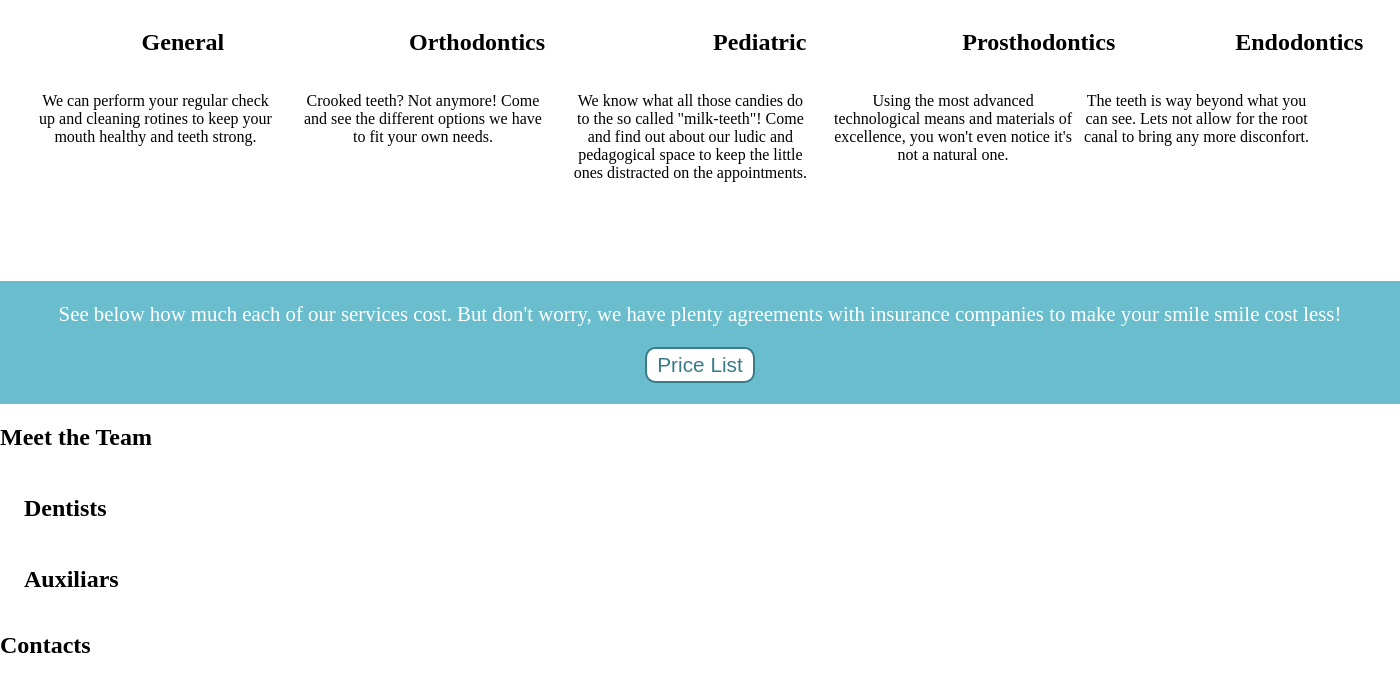
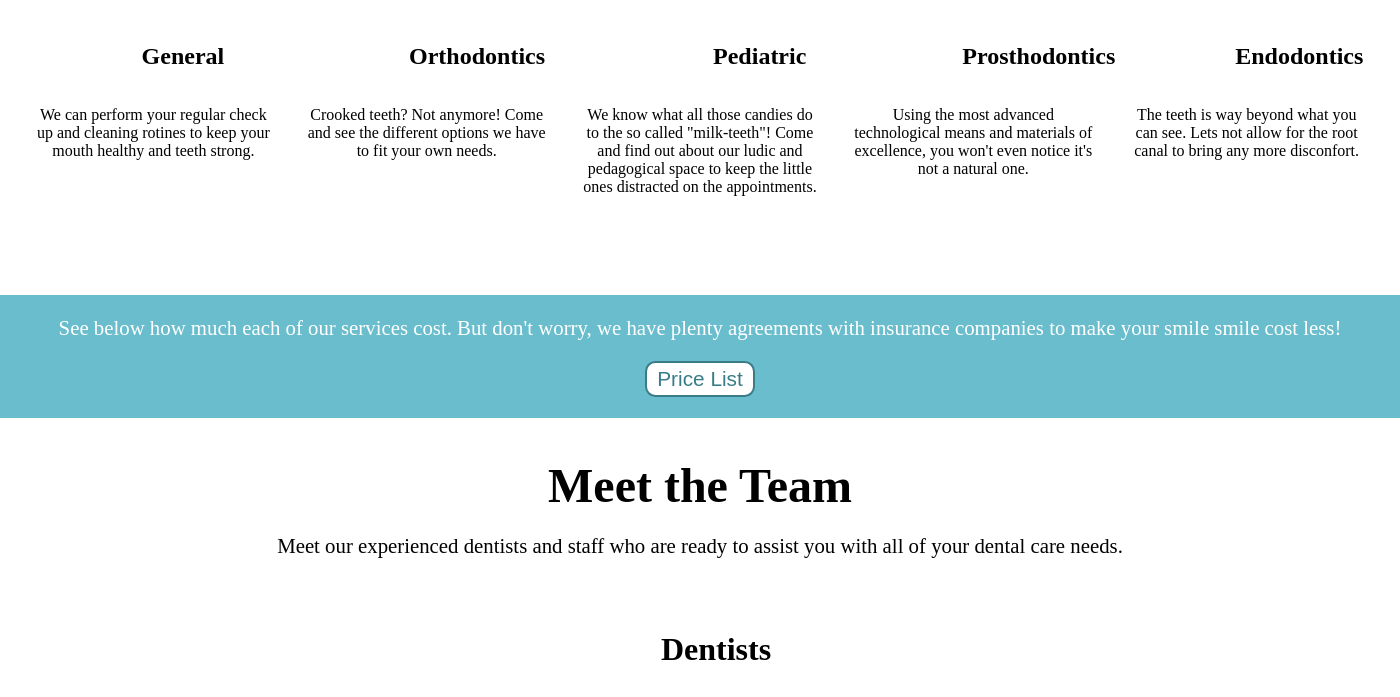
Before and after one commit to marixi/ESIN-Dentist-Office, a PHP site: page /Homepage.html in a window 1400 px wide. Shown: the part 906-1603 px from the top of the page. Before the commit the page ends 1559 px from the top, so only its background shows below. Run offline with PHP 8.4, Linux system fonts and the light colour scheme.

Commit message:
More of HTML
Put the information for the team but haven't organised it with CSS
Also created the db file

```diff
--- a/Homepage.html
+++ b/Homepage.html
@@ -11,6 +11,7 @@
     <title> Dentist Office </title>
 </head>
 <body>
+    <!-- Header -->
     <header>
         <img src="https://d1csarkz8obe9u.cloudfront.net/posterpreviews/clinic-dentist-logo-design-template-b50334fbd73aa7dda35d2013c9eee01c_screen.jpg?ts=1561476516"
             alt="Dentist Clinic Logo">
@@ -29,10 +30,12 @@
             alt="A crew happy to give you the perfect smile.">
     </header>
 
+    <!-- First appointment section -->
     <section id="first">
-    <h2> First Appointment? <a href=#contacts title="Contacts"> Contact Us! </a> </h2>
+        <h2> First Appointment? <a href=#contacts title="Contacts"> Contact Us! </a> </h2>
     </section>
 
+    <!-- Services section -->
     <section id="services">
         <h1> Services </h1>
         <p> Our clinic offers the best dental treatments with the most recent, inovative and reliable approaches. </p>
@@ -43,20 +46,20 @@
             <img src="https://www.flaticon.com/svg/static/icons/svg/1446/1446784.svg" alt="Prosthodontics">
             <img src="https://www.flaticon.com/svg/static/icons/svg/1446/1446798.svg" alt="Endodontics">
         </section>
-        <section id="titles">
+        <div id="titles">
             <h2> General </h2>
             <h2> Orthodontics </h2>
             <h2> Pediatric </h2>
             <h2> Prosthodontics </h2>
             <h2> Endodontics </h2>
-        </section>
-        <section id="description">
+        </div>
+        <div id="description">
             <p> We can perform your regular check up and cleaning rotines to keep your mouth healthy and teeth strong. </p>
             <p> Crooked teeth? Not anymore! Come and see the different options we have to fit your own needs. </p>
             <p> We know what all those candies do to the so called "milk-teeth"! Come and find out about our ludic and pedagogical space to keep the little ones distracted on the appointments. </p>
             <p> Using the most advanced technological means and materials of excellence, you won't even notice it's not a natural one. </p>
             <p> The teeth is way beyond what you can see. Lets not allow for the root canal to bring any more disconfort. </p>
-        </section>
+        </div>
         <div class="prices">
             <p> See below how much each of our services cost. But don't worry, we have plenty agreements with insurance companies to make your smile smile cost less! </p>
             <form action="ServicePrice.php" method="post">
@@ -65,28 +68,26 @@
         </div>
     </section>
 
-    <!-- team division -->
+    <!-- Meet the team section -->
     <section id="team">
-    <div>
-        <h1>Meet the Team</h1>
-        <div>
-            <h2>Dentists</h2>
-        </div>
-        <div>
-            <h2>Auxiliars</h2>
-        </div>
-
-    </div>
+        <h1> Meet the Team </h1>
+        <p> Meet our experienced dentists and staff who are ready to assist you with all of your dental care needs. </p>
+        <h2> Dentists </h2>
+        <img src="https://sialorreia.files.wordpress.com/2017/12/shutterstock_6314948931.jpg" alt="One of our dentists" id="dentist1">
+        <h3> Dr. Miguel Paredes </h3>
+        <p> Concluded the Integrated Master in Dental Medicine in the University of Porto and is the co-founder of the clinic. He will impress you with a high level of skill and technical abilities. He employs the latest equipment and techniques to provide a predictable, pain-free and expedient experience. Dr. Miguel has a warm and caring bedside manner and is sensitive to his patients' needs. </p>
+        <p></p><img src="https://www.smilerestoration.com/images/female-dentist-sacramento.jpg" alt="Another of our dentists" id="dentist2">
+        <h3> Dr. Raquel Pires </h3>
+        <p> Concluded the Integrated Master in Dental Medicine in the University of Porto and is the co-founder of the clinic. She loves her profession and is dedicated to offering the best services possible. She is certified with Invisilign from Align technology Inc. and she has completed the 3 year orthodontics and orthopedic dentofacial program from the International Dental Institute. She has also taken soft tissue grafting courses with Alloderm. </p>
+        <h2> Auxiliars </h2>
+        <img src="https://dimensionsofdentalhygiene.com/wp-content/uploads/2019/05/0519-w2-s2-5-dentists-looking-down-750x430.jpg" alt="Our assistants">
+        <p> Joana Fonseca, Ricardo Brioso, Sara Fernandes, Lara Guerreiro and Erica Freitas </p>
     </section>
 
-    <!-- Contacts division -->
+    <!-- Contacts sectiom -->
     <section id="contacts">
-    <div>
         <h1> Contacts</h1>
-    </div>
     </section>
 
 </body>
-
-
 </html>
--- a/layout.css
+++ b/layout.css
@@ -1,4 +1,5 @@
-/* Layout */
+/* Dentist Office - Layout */
+/* Authors: Duarte Rodrigues, Mariana Xavier */
 
 /* Main Layout */
 
@@ -49,8 +50,6 @@ body > header h2 {
     grid-row: 2;
 }
 
-/* Navigation Layout */
-
 body > header ul {
     display: flex;
     flex-direction: row;
@@ -61,46 +60,22 @@ body > header li {
     flex: 1;
 }
 
-/* First */
-
-#first {
-    text-align: center;
-}
-
-/* Language Layout */
-
-body > header > div.language {
-    display: flex;
-    flex-direction: column;
-    justify-content: center;
-}
-
-/* First */
+/* Layout of section with id="service" */
 
 #services {
     display: grid;
-    grid-template-rows: [start] auto [desc] auto [images] auto [titles] auto [description] auto [end];
+    grid-template-rows: [start] auto [desc] auto [images] auto [titles] auto [description] auto [prices] auto [end];
 }
 
 #services h1 {
     grid-row: start/desc;
-    margin-bottom: 0.3em;
 }
 
-#services p:first-child {
+#services > p {
     grid-row: desc/images;
 }
 
-#services h1 {
-    text-align: center;
-}
-
-#services p {
-    text-align: center;
-}
-
 #icons {
-    margin-top: 4em;
     grid-row: images/titles;
     display: flex;
     flex-direction: row;
@@ -111,32 +86,17 @@ body > header > div.language {
     grid-row: titles/description;
     display: flex;
     flex-direction: row;
-    padding: 0;
-}
-
-#titles h2:first-child {
-    padding-left: 5.9em;
-}
-
-#titles h2:nth-child(2) {
-    padding-left: 7.7em;
-}
-
-#titles h2:nth-child(3) {
-    padding-left: 7em;
-}
-
-#titles h2:nth-child(4) {
-    padding-left: 6.5em;
-}
-
-#titles h2:last-child {
-    padding-left: 5em;
 }
 
 #description {
-    grid-row: description/end;
+    grid-row: description/prices;
     display: flex;
     flex-direction: row;
     justify-content: space-evenly;
 }
+
+.prices {
+    grid-row: prices/end;
+}
+
+/* Section with id="team" */
--- a/style.css
+++ b/style.css
@@ -105,23 +126,23 @@ body > header h2 {
     text-align: center;
 }
 
-#description p:first-child {
+#description:first-child {
     padding-left: 2em;
 }
 
-#description p:nth-child(2) {
+#description:nth-child(2) {
     margin-left: 1.5em;
 }
 
-#description p:nth-child(3) {
+#description:nth-child(3) {
     margin-left: 1.5em;
 }
 
-#description p:nth-child(4) {
+#description:nth-child(4) {
     margin-left: 1.2em;
 }
 
-#description p:last-child {
+#description:last-child {
     margin-right: 5em;
 }
 
@@ -148,3 +169,41 @@ body > header h2 {
 .prices input:hover {
     font-weight: bold;
 }
+
+/* Section with id="team" */
+
+#team h1 {
+    font-size: 3em;
+    margin-bottom: 0.3em;
+    text-align: center;
+}
+
+#team > p {
+    font-size: 1.3em;
+    text-align: center;
+    margin-bottom: 2em;
+}
+
+#team h2 {
+    font-size: 2em;
+    margin-bottom: 1em;
+    text-align: center;
+}
+
+#dentist1 {
+    position: left;
+}
+
+#dentist2 {
+    position: left;
+    width: 500px;
+    height: 334px;
+}
+
+/* Section with id="contacts" */
+
+#contacts h1 {
+    font-size: 3em;
+    margin-bottom: 0.3em;
+    text-align: center;
+}
```
Also changed, not shown: other parts of style.css (+61 -40 lines), dentist_office.sql (+113 -114 lines), dentist_office.db (added), 1 other file.
